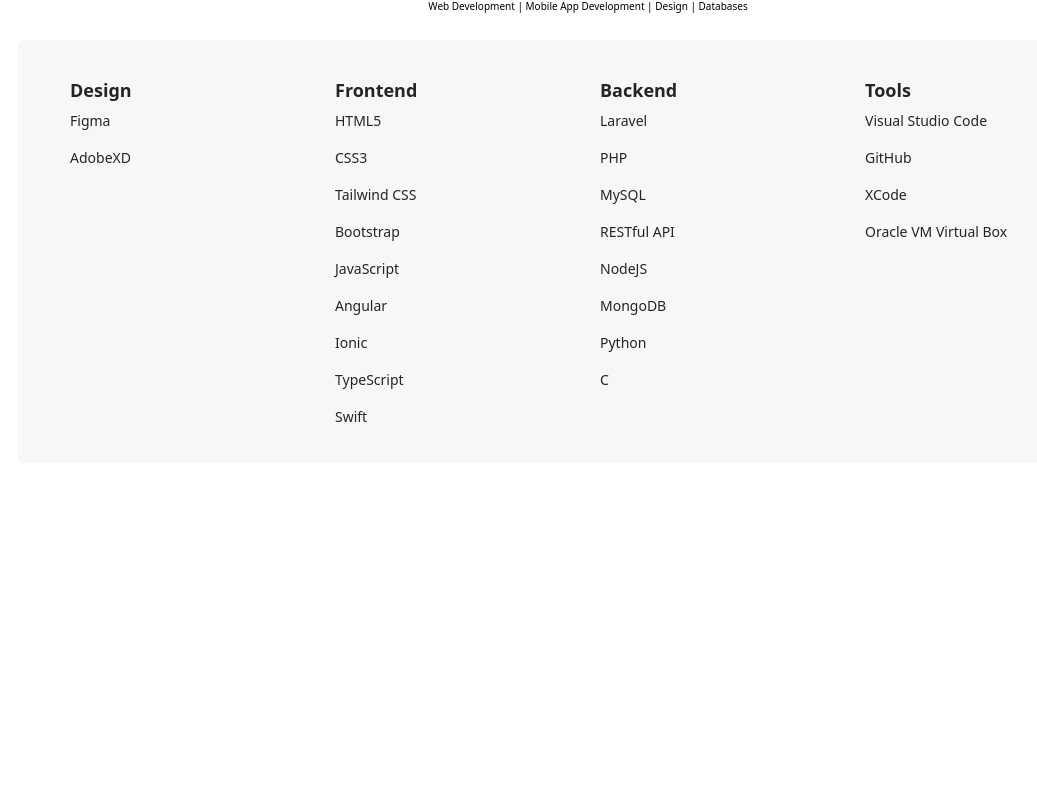
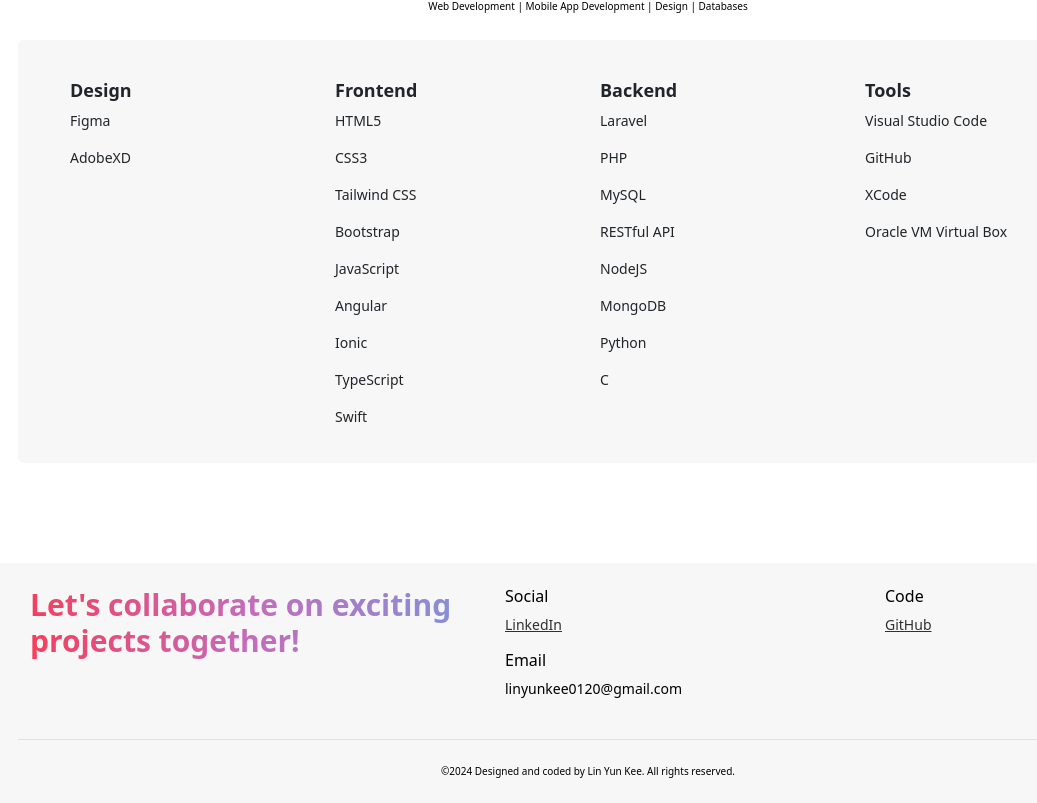
Before and after one commit to Lyunnn/Work-Portfolio-React, a React (Create React App) app: page / in a window 1280 px wide. Shown: the part 1826-2629 px from the top of the page, without its empty margins (52-1089 px from the left). Before the commit the page ends 2389 px from the top, so only its background shows below. Built offline with nearby package versions, Linux system fonts and the light colour scheme.

Commit message:
add footer page

```diff
--- a/src/App.css
+++ b/src/App.css
@@ -158,6 +158,9 @@
 }
 
 .banner .my-name {
+  font-weight: 500;
+  font-weight: bold;
+  font-size: 25px;
   color: #C26DBC;
 }
 
@@ -369,6 +372,53 @@
   border-radius: 0px 10px 0px 0px;
 }
 
+/* Footer CSS */
+.footer{
+  background-color: #f7f7f7;
+}
+
+.footer h6, p {
+  text-align: left;
+}
+
+.footer h1 {
+  font-size: 30px;
+  font-weight: 500;
+  font-weight: bold;
+  background: -webkit-linear-gradient(left, #F43F5E, #C26DBC, #7E94D9);
+  background: -o-linear-gradient(right, #F43F5E, #C26DBC, #7E94D9);
+  background: -moz-linear-gradient(right, #F43F5E, #C26DBC, #7E94D9);
+  background: linear-gradient(to right, #F43F5E, #C26DBC, #7E94D9);
+  -webkit-background-clip: text;
+  -webkit-text-fill-color: transparent;
+}
+
+.footer h6 {
+  font-size: 16px;
+}
+
+.footer p {
+  font-size: 14px;
+  font-weight: 400;
+}
+
+.footer a:link {
+  color: #303030;
+}
+
+.footer a:hover {
+  color: #96b0ff;
+}
+
+.footer a:active {
+  color: #7E94D9;
+}
+
+.footer a:visited {
+  color: #7E94D9;
+}
+
+
 
 /* **************************************************************************************** */
 
--- a/src/App.js
+++ b/src/App.js
@@ -5,6 +5,7 @@
 import { About } from './components/About';
 import { Skills } from './components/Skills';
 import { Projects } from './components/Projects';
+import { Footer } from './components/Footer';
 
 import 'bootstrap/dist/css/bootstrap.min.css';
 
@@ -16,6 +17,7 @@
         <About />
         <Projects />
         <Skills />
+        <Footer />
     </div>
   );
 }
--- /dev/null
+++ b/src/components/Footer.js
@@ -0,0 +1,28 @@
+import { Container, Row, Col } from "react-bootstrap"
+
+export const Footer = () => {
+   return (
+        <footer className="footer text-center text-lg-start">
+            <Container className="d-flex flex-column justify-content-center justify-content-lg-center py-xl-4 py-md-2">
+                <Row className="border-bottom pb-4">
+                    <Col xs={12} md={4} xl={5} className="">
+                        <h1>Let's collaborate on exciting projects together!</h1>
+                    </Col>
+                    <Col xs={12} md={4} xl={4}>
+                        <h6>Social</h6>
+                        <p><a href="https://www.linkedin.com/in/linyun-kee-appdev-webdev/">LinkedIn</a></p>
+                        <h6>Email</h6>
+                        <p>linyunkee0120@gmail.com</p>
+                    </Col>
+                    <Col xs={12} md={4} xl={3} className="">
+                        <div className="text-box">
+                        <h6>Code</h6>
+                        <p><a href="https://github.com/Lyunnn">GitHub</a></p>
+                        </div>
+                    </Col>
+                </Row>
+                <span className="text-center pt-4">©2024 Designed and coded by Lin Yun Kee. All rights reserved.</span>
+            </Container>
+        </footer>
+   )
+}
```
